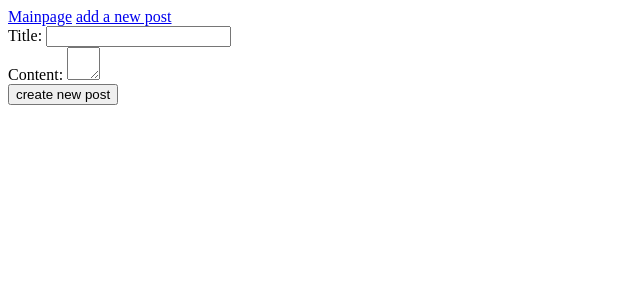
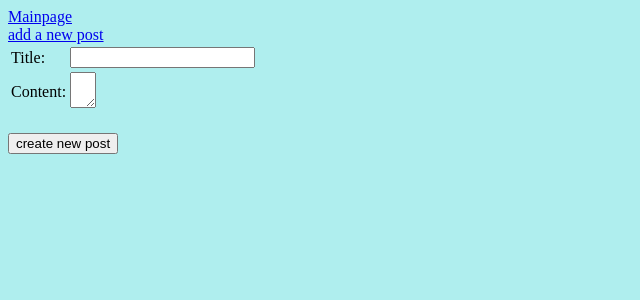
Before and after one commit to davidhackett12/build-a-blog, a Flask app: page /newpost in a window 1280 px wide. Shown: the top 300 px of the page, without its empty margins (0-640 px from the left). Run offline with Flask 2, Linux system fonts and the light colour scheme.

Commit message:
completed project

```diff
--- a/main.py
+++ b/main.py
@@ -1,5 +1,6 @@
 from flask import Flask, request, redirect, render_template
 from flask_sqlalchemy import SQLAlchemy
+from datetime import datetime
 
 app = Flask(__name__)
 app.config['DEBUG'] = True
@@ -12,10 +13,14 @@ class Blog(db.Model):
     id = db.Column(db.Integer, primary_key= True)
     title = db.Column(db.String(120))
     content = db.Column(db.String(2000))
+    pub_date = db.Column(db.DATETIME)
 
-    def __init__(self,title,content):
+    def __init__(self,title,content, pub_date=None):
         self.title = title
         self.content = content
+        if pub_date is None:
+            pub_date = datetime.utcnow()
+        self.pub_date = pub_date
 
 
 @app.route('/')
@@ -25,7 +30,7 @@ def index():
         blog = Blog.query.filter_by(id=blog_id).first()
         return render_template('oldpost.html', title = blog.title, content = blog.content)
     else:
-        posts = Blog.query.all()
+        posts = Blog.query.order_by("pub_date desc").all()
         return render_template('index.html', posts = posts)
 
 
--- a/static/styles.css
+++ b/static/styles.css
@@ -1,8 +1,12 @@
-textarea {
-    height: 2em;
-    width: 2em;
-}
 
 span{
     color: red;
 }
+
+body {
+    background-color: paleturquoise;
+}
+
+textarea {
+    width: 20px;
+}
--- a/templates/base.html
+++ b/templates/base.html
@@ -7,6 +7,7 @@
     <body>
         <nav>
             <a href= '/'>Mainpage</a>
+            <br>
             <a href= 'newpost'> add a new post</a>
         </nav>
         {% block content %}
--- a/templates/index.html
+++ b/templates/index.html
@@ -4,8 +4,10 @@
     <h1>All Posts</h1>
 
         {% for post in posts %}
+        <div>
             <h2><a href= "/?id={{post.id}}">{{post.title}}</a></h2>
-            <p>{{post.content}}</p>
+            <div class= "post">{{post.content}}</div>
+        </div>
         {% endfor %}
 
 
--- a/templates/newpost.html
+++ b/templates/newpost.html
@@ -2,13 +2,26 @@
 
 {% block content %}
     <form action = '/newpost' method = 'POST'>
+        <table>
+            <tr>
+                <td>
                     <label>Title:</label>
+                </td>
+                <td>
                     <input type="text" name="title" value= "{{title}}" />
                     <span>{{title_error}}</span>
-        <br>
+                </td>
+            </tr>
+            <tr>
+                <td>
                     <label>Content:</label>
+                </td>
+                <td>
                     <textarea name="content">{{content}}</textarea>
                     <span>{{content_error}}</span>
+                </td>
+            </tr>
+        </table>
         <br>
         <input type= "submit" value= "create new post" />
     </form>
```
Lines whose indentation alone changed are shown as unchanged.
